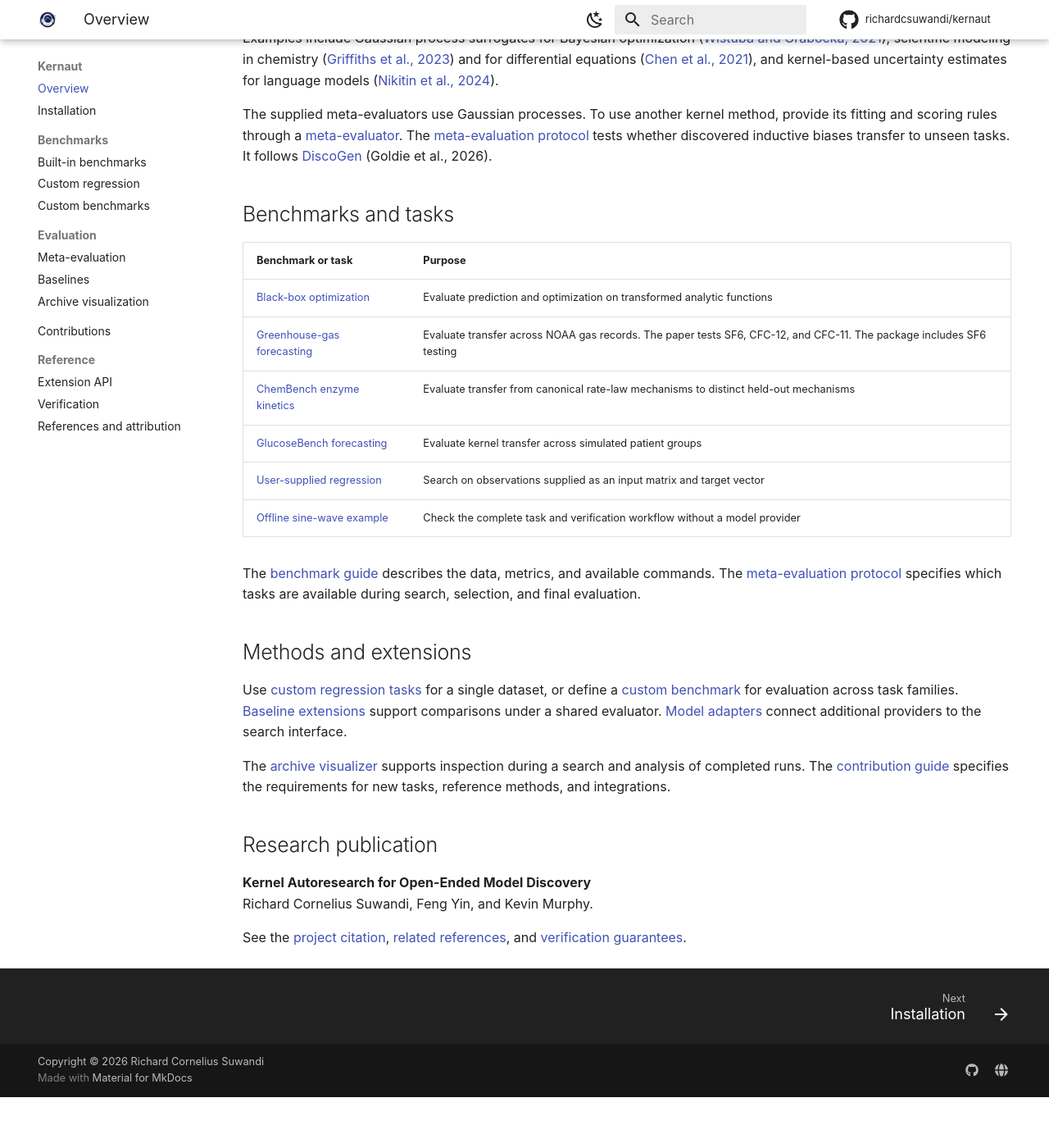
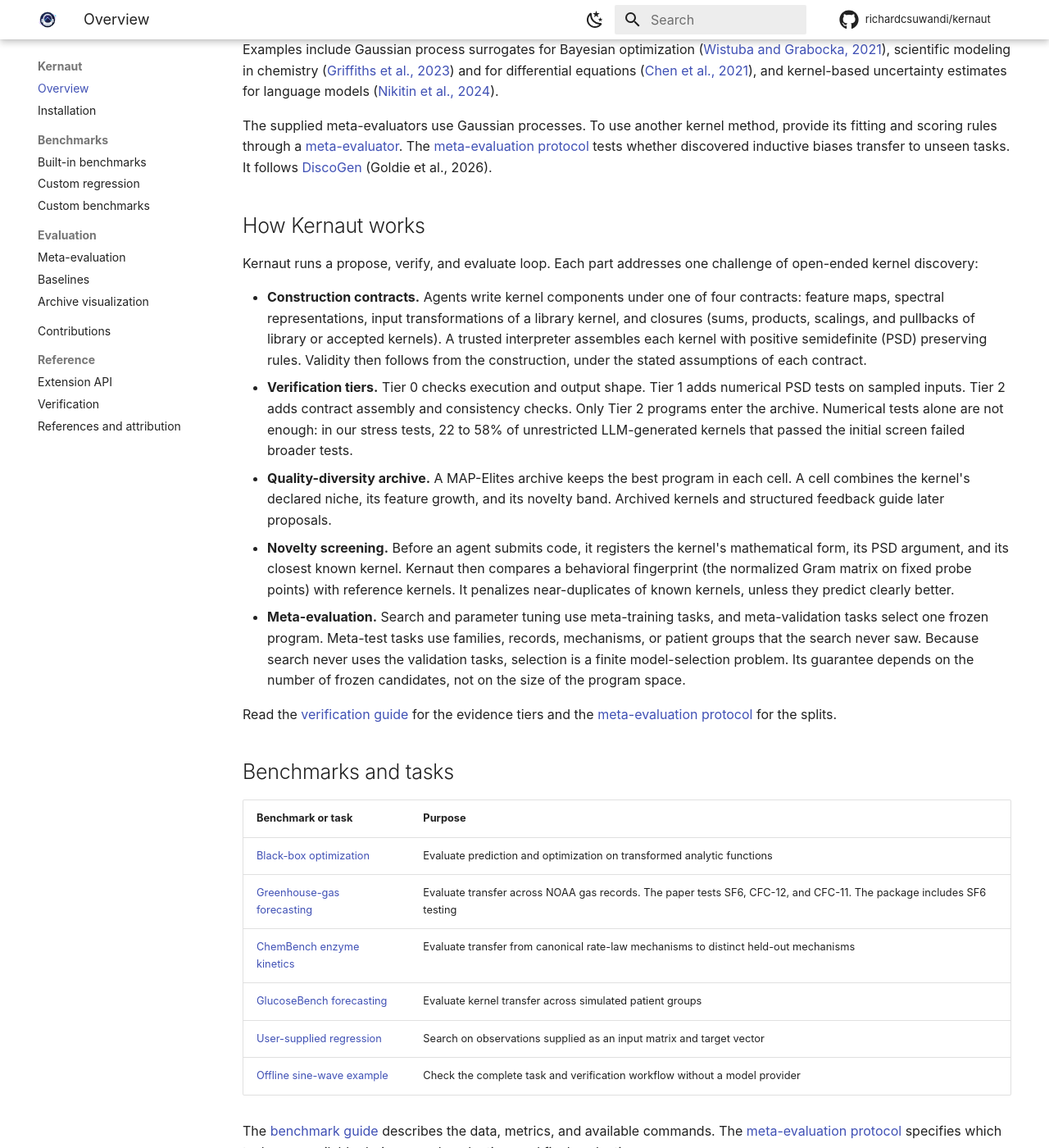
Before and after one commit to richardcsuwandi/kernaut, an MkDocs documentation site: the page built from docs/index.md, in a window 1280 px wide and 1400 px high, scrolled down 830 px. Shown: the whole window at 82% size. Built offline with MkDocs 1.6.1 and Material for MkDocs 9.7.7, drawn with Linux system fonts in a browser that asks for light colours; comment, search, counter and statistics services are not loaded; before the commit the page ends 2168 px from its top, so only the background shows below that; some of the changed text lies outside the part shown.

```diff
--- a/docs/index.md
+++ b/docs/index.md
@@ -2,18 +2,16 @@
 hide:
   - toc
 ---
-
-<img class="hero-logo" src="assets/kernaut-logo.svg" alt="Kernaut: Kernel Autoresearch">
-
-
 # Kernel Autoresearch for Open-Ended Model Discovery
 
 Kernels encode the inductive biases of a wide range of machine learning models, and the choice of kernel largely determines what a model can learn from limited data.
 **Kernel Autoresearch (Kernaut)** treats kernel design as open-ended program synthesis. Coding agents write kernels as programs, and construction contracts ensure that every accepted kernel is valid.
-Meta-evaluators measure how useful each kernel is, and an archive records every program with its parameters, verification evidence, and results.
+A quality-diversity archive keeps strong kernels with distinct behaviors, and meta-evaluators test whether the discoveries generalize to tasks that the search never saw.
 { .lead }
 
-The name combines *kernel* and *astronaut*: Kernaut explores unfamiliar spaces of kernels, much as an astronaut navigates unknown territory.
+<img class="hero-logo" src="assets/kernaut-logo.svg" alt="Kernel Autoresearch (Kernaut)">
+
+> The name combines *kernel* and *astronaut*: Kernaut explores unfamiliar spaces of kernels, much as an astronaut navigates unknown territory.
 
 [Installation and examples](getting-started.md){ .md-button .md-button--primary }
 [Meta-evaluation protocol](meta-evaluation.md){ .md-button }
@@ -26,6 +24,18 @@ These kernels apply to any method that needs one. Examples include Gaussian proc
 
 The supplied meta-evaluators use Gaussian processes. To use another kernel method, provide its fitting and scoring rules through a [meta-evaluator](extensions.md#add-a-task-and-its-context).
 The [meta-evaluation protocol](meta-evaluation.md) tests whether discovered inductive biases transfer to unseen tasks. It follows [DiscoGen](https://arxiv.org/abs/2603.17863) (Goldie et al., 2026).
+
+## How Kernaut works
+
+Kernaut runs a propose, verify, and evaluate loop. Each part addresses one challenge of open-ended kernel discovery:
+
+- **Construction contracts.** Agents write kernel components under one of four contracts: feature maps, spectral representations, input transformations of a library kernel, and closures (sums, products, scalings, and pullbacks of library or accepted kernels). A trusted interpreter assembles each kernel with positive semidefinite (PSD) preserving rules. Validity then follows from the construction, under the stated assumptions of each contract.
+- **Verification tiers.** Tier 0 checks execution and output shape. Tier 1 adds numerical PSD tests on sampled inputs. Tier 2 adds contract assembly and consistency checks. Only Tier 2 programs enter the archive. Numerical tests alone are not enough: in our stress tests, 22 to 58% of unrestricted LLM-generated kernels that passed the initial screen failed broader tests.
+- **Quality-diversity archive.** A MAP-Elites archive keeps the best program in each cell. A cell combines the kernel's declared niche, its feature growth, and its novelty band. Archived kernels and structured feedback guide later proposals.
+- **Novelty screening.** Before an agent submits code, it registers the kernel's mathematical form, its PSD argument, and its closest known kernel. Kernaut then compares a behavioral fingerprint (the normalized Gram matrix on fixed probe points) with reference kernels. It penalizes near-duplicates of known kernels, unless they predict clearly better.
+- **Meta-evaluation.** Search and parameter tuning use meta-training tasks, and meta-validation tasks select one frozen program. Meta-test tasks use families, records, mechanisms, or patient groups that the search never saw. Because search never uses the validation tasks, selection is a finite model-selection problem. Its guarantee depends on the number of frozen candidates, not on the size of the program space.
+
+Read the [verification guide](verification.md) for the evidence tiers and the [meta-evaluation protocol](meta-evaluation.md) for the splits.
 
 ## Benchmarks and tasks
 
```
Also changed, not shown: README.md (+16 -6 lines).
